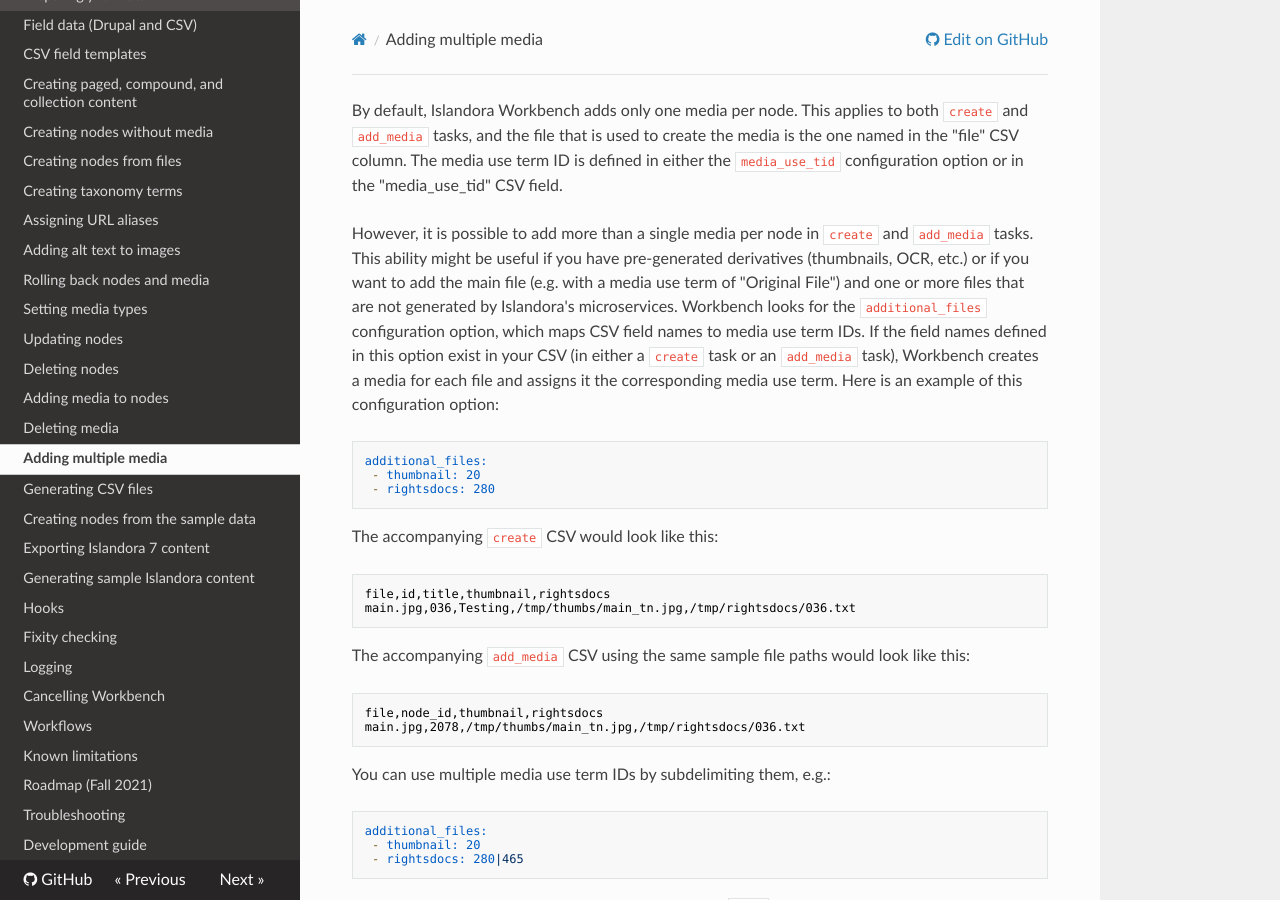
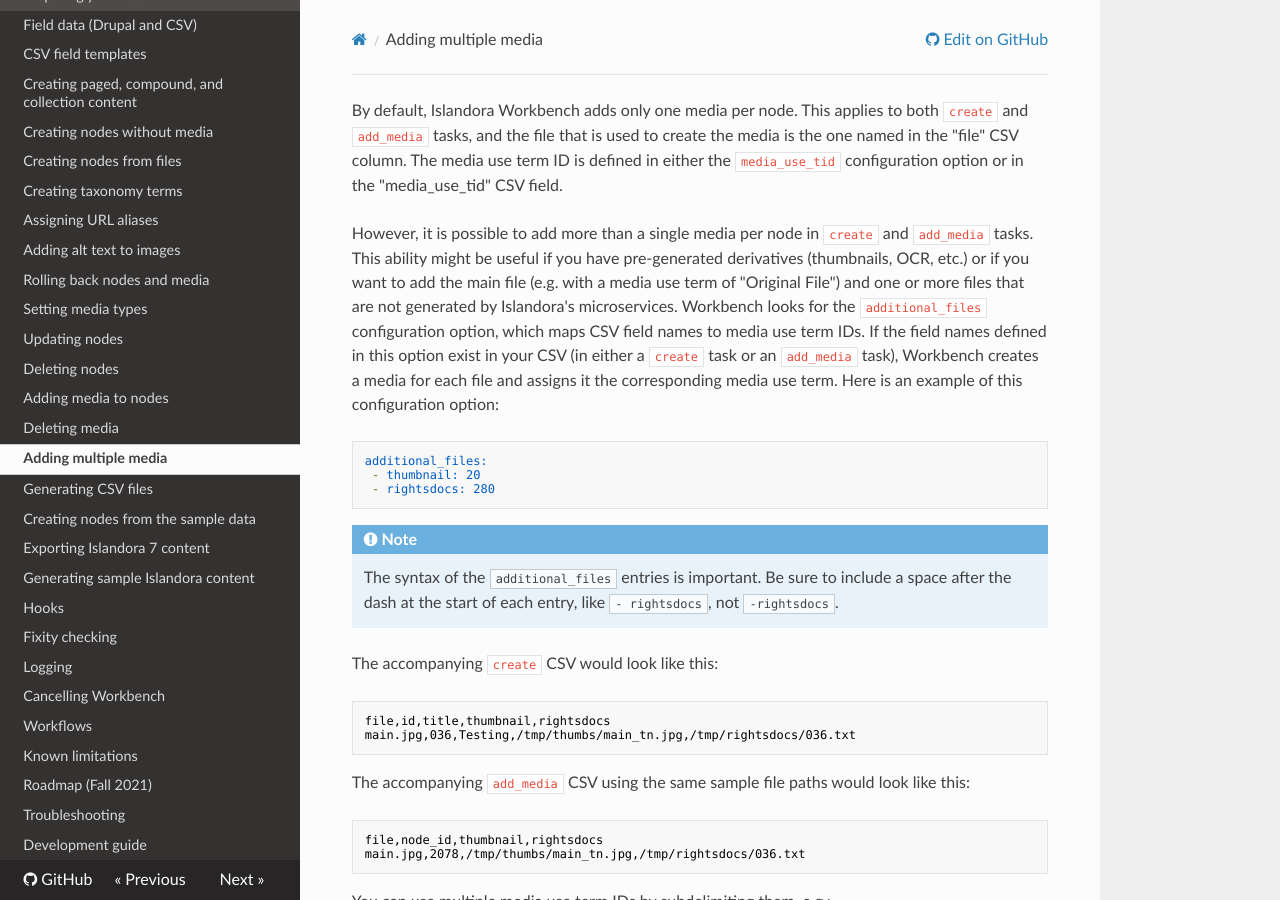
Before and after one commit to mjordan/islandora_workbench_docs, an MkDocs documentation site: the page built from docs/adding_multiple_media.md, in a window 1280 px wide and 900 px high. Built offline with MkDocs 1.6.1, drawn with Linux system fonts in a browser that asks for light colours; nearby versions of some CDN libraries; old or Windows-style settings are respelled for this version of MkDocs.

Commit message:
Added note about finicky YAML syntax.

````diff
--- a/docs/adding_multiple_media.md
+++ b/docs/adding_multiple_media.md
@@ -7,6 +7,9 @@
  - thumbnail: 20
  - rightsdocs: 280
 ```
+
+!!! note
+    The syntax of the `additional_files` entries is important. Be sure to include a space after the dash at the start of each entry, like `- rightsdocs`, not `-rightsdocs`.
 
 The accompanying `create` CSV would look like this:
 
````
Also changed, not shown: site/index.html, site/sitemap.xml.
